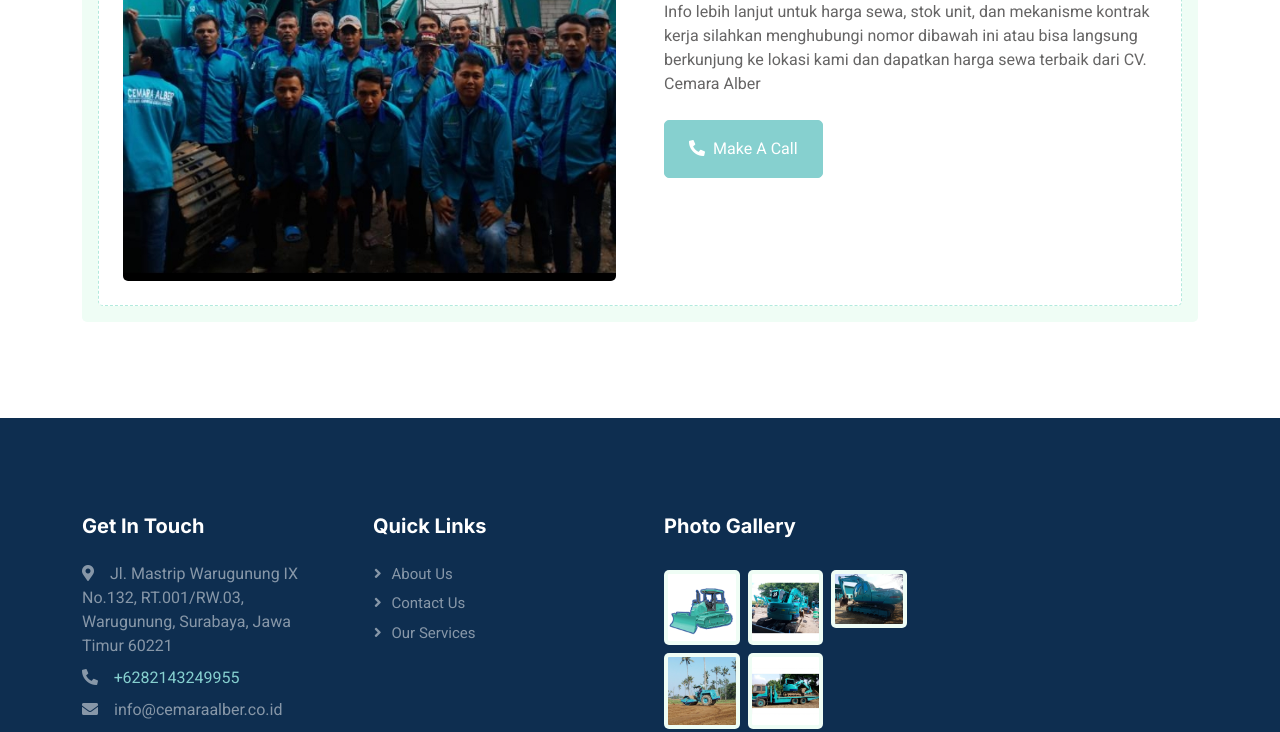
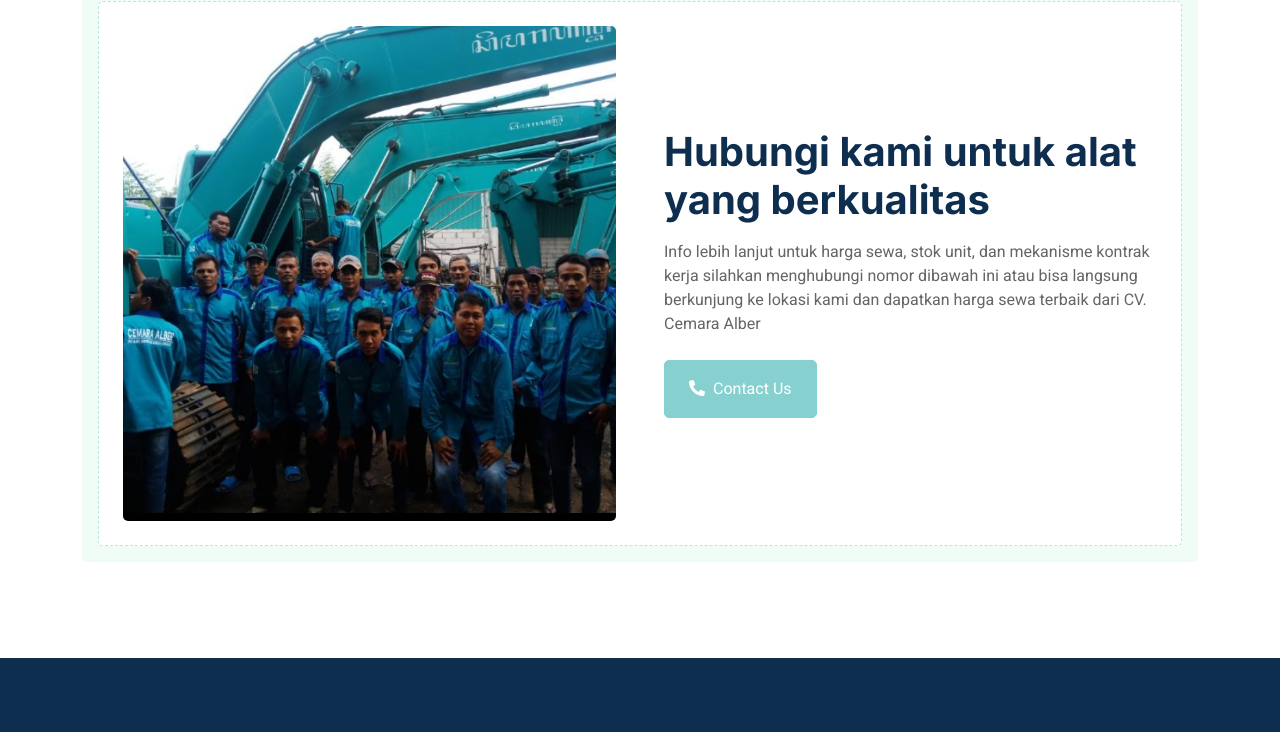
Before and after one commit to rakyankrisna/website-alat-berat, a plain HTML site: page about.html in a window 1280 px wide. Shown: the part 1690-2422 px from the top of the page. Drawn offline with nearby package versions, Linux system fonts and the light colour scheme.

Commit message:
update Index mengapa cemara alber, foto, dan call

```diff
--- a/about.html
+++ b/about.html
@@ -142,7 +142,7 @@
             </nav>
           </div>
           <div class="col-md-6 animated fadeIn">
-            <img class="img-fluid" src="img/bulldozer.jpg" alt="" />
+            <img class="img-fluid" src="img/vibro2.jpg" alt="" />
           </div>
         </div>
       </div>
@@ -264,7 +264,7 @@
                   <a
                     href="https://wa.me/6282143249955?text=HALO CV. Cemara Alber, Saya mendapatkan info dari website. Saya tertarik untuk bertanya lebih lanjut mengenai persewaan Alat Berat."
                     class="btn btn-primary py-3 px-4 me-2"
-                    ><i class="fa fa-phone-alt me-2"></i>Make A Call</a
+                    ><i class="fa fa-phone-alt me-2"></i>Contact Us</a
                   >
                 </div>
               </div>
@@ -325,21 +325,21 @@
                 <div class="col-4">
                   <img
                     class="img-fluid rounded bg-light p-1"
-                    src="img/bulldozer-D31P.png"
+                    src="img/excavator-pc2002.jpg"
                     alt=""
                   />
                 </div>
                 <div class="col-4">
                   <img
                     class="img-fluid rounded bg-light p-1"
-                    src="img/excavator-pc781.jpg"
+                    src="img/bulldozerD31p1.jpg"
                     alt=""
                   />
                 </div>
                 <div class="col-4">
                   <img
                     class="img-fluid rounded bg-light p-1"
-                    src="img/excavator-pc200.jpg"
+                    src="img/vibro2.jpg"
                     alt=""
                   />
                 </div>
@@ -353,7 +353,7 @@
                 <div class="col-4">
                   <img
                     class="img-fluid rounded bg-light p-1"
-                    src="img/selfloader.jpg"
+                    src="img/excavator-pc200-breaker1.jpg"
                     alt=""
                   />
                 </div>
```
